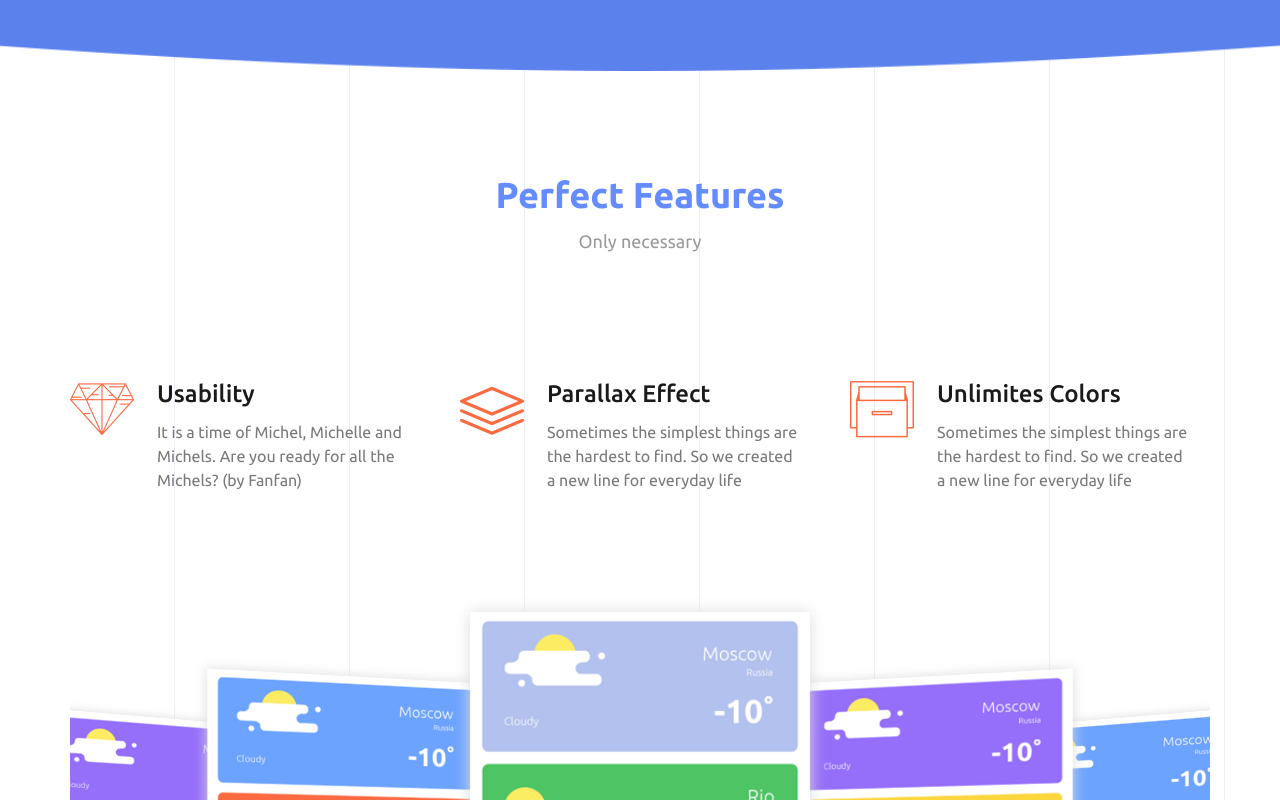
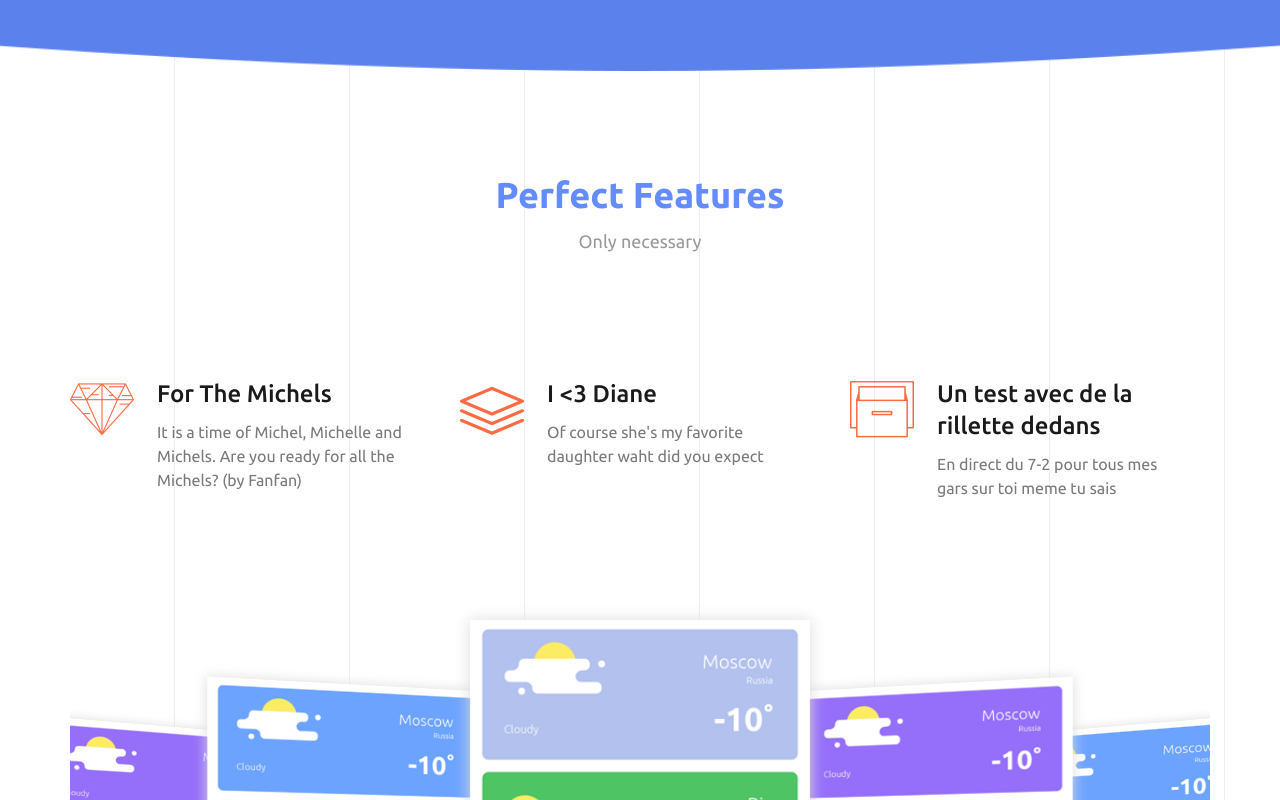
Before and after one commit to FanfanDeLioncourt/website1, a plain HTML site: page index.html in a window 1280 px wide. Shown: the part 964-1764 px from the top of the page. Drawn offline with Linux system fonts and the light colour scheme; files whose address does not match are found by name.

Commit message:
Update index.html

```diff
--- a/index.html
+++ b/index.html
@@ -102,7 +102,7 @@
                         <div class="main_home">
                             <div class="col-md-6">
                                 <div class="home_text">
-                                    <h1 class="text-white">Get the most fun weather app</h1>
+                                    <h1 class="text-white">This is a website by Fanfan about Weather n stuff</h1>
                                 </div>
 
                                 <div class="home_btns m-top-40">
@@ -116,7 +116,7 @@
                                     <div class="attr_deg">9&deg;</div>
                                     <div class="attr_rio text-uppercase">Rio</div>
                                     <div class="attr_sun text-uppercase text-white">Sunny</div>
-                                    <div class="attr_lon text-uppercase text-white">London</div>
+                                    <div class="attr_lon text-uppercase text-white">Parigne L'eveque</div>
                                     <img src="assets/images/phone01.png" alt="" />
                                 </div>
                             </div>
@@ -150,7 +150,7 @@
                                         <i class="icon icon-diamond6"></i>
                                     </div>
                                     <div class="f_item_text">
-                                        <h3>Usability</h3>
+                                        <h3>For The Michels</h3>
                                         <p>It is a time of Michel, Michelle and Michels.
                                         Are you ready for all the Michels?
                                         (by Fanfan)</p>
@@ -163,9 +163,8 @@
                                         <i class="icon icon-layers2"></i>
                                     </div>
                                     <div class="f_item_text">
-                                        <h3>Parallax Effect</h3>
-                                        <p>Sometimes the simplest things are the hardest to find.
-                                            So we created a new line for everyday life</p>
+                                        <h3>I <3 Diane</h3>
+                                        <p>Of course she's my favorite daughter waht did you expect</p>
                                     </div>
                                 </div>
                             </div>
@@ -175,9 +174,8 @@
                                         <i class="icon icon-business-32"></i>
                                     </div>
                                     <div class="f_item_text">
-                                        <h3>Unlimites Colors</h3>
-                                        <p>Sometimes the simplest things are the hardest to find.
-                                            So we created a new line for everyday life</p>
+                                        <h3>Un test avec de la rillette dedans</h3>
+                                        <p>En direct du 7-2 pour tous mes gars sur toi meme tu sais</p>
                                     </div>
                                 </div>
                             </div>
```
